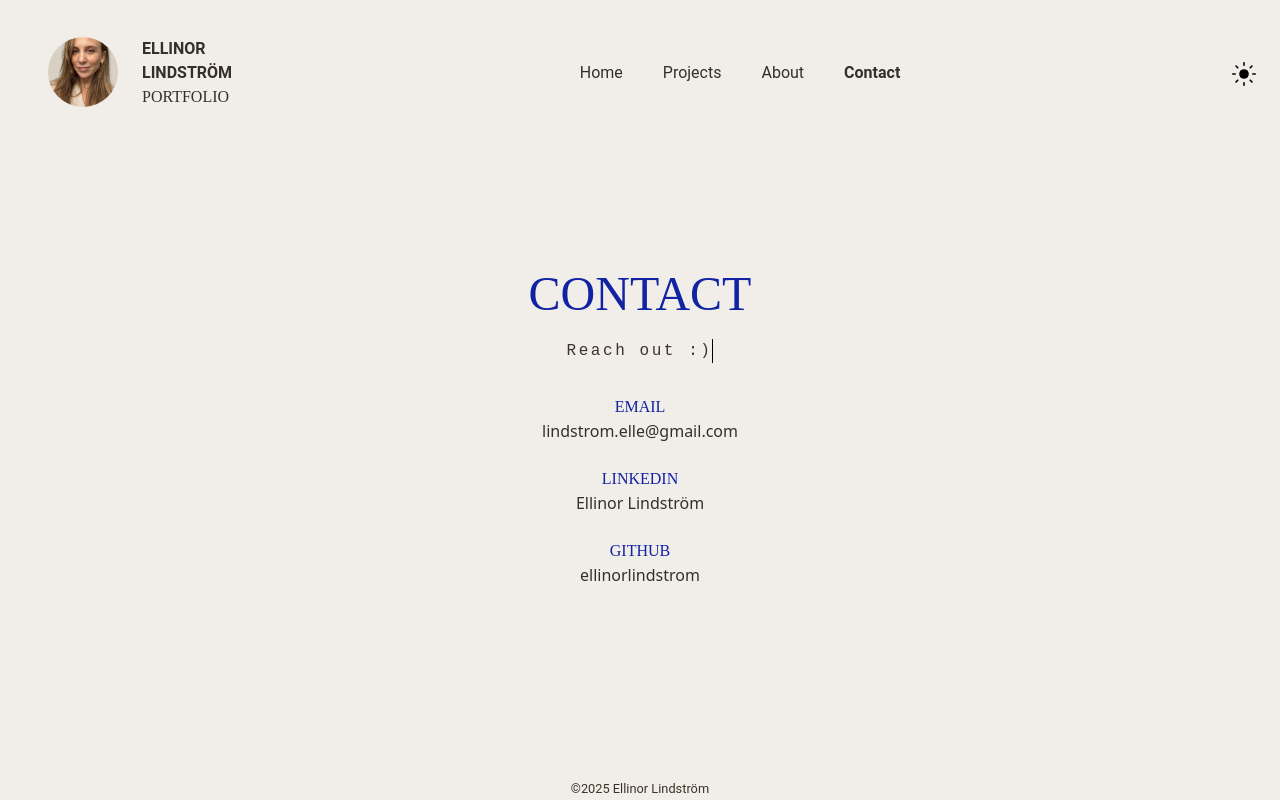
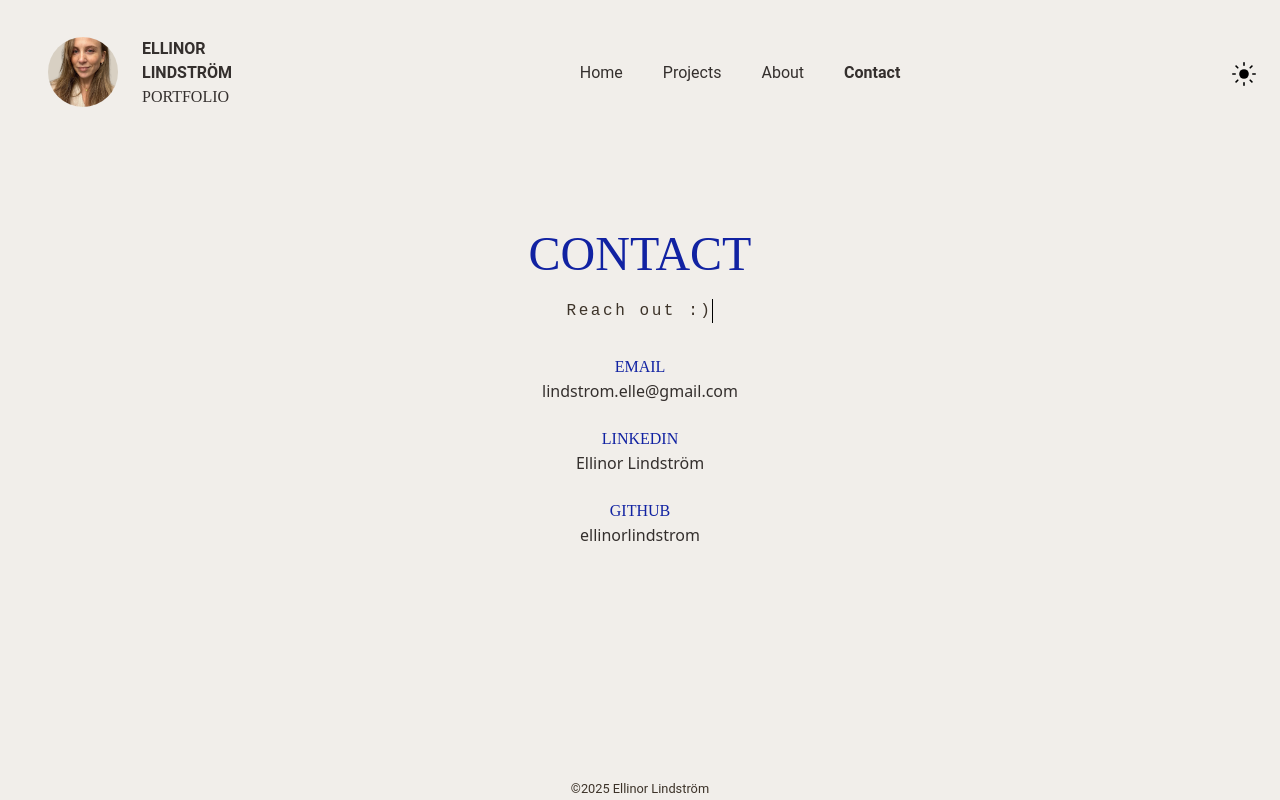
Before and after one commit to ellinorlindstrom/portfolio-24, a React (Vite) app: page /contact in a window 1280 px wide. Built offline with nearby package versions, Linux system fonts and the light colour scheme; a web font is replaced by a local one.

Commit message:
change height of contact page

```diff
--- a/src/scss/ContactPage.scss
+++ b/src/scss/ContactPage.scss
@@ -4,7 +4,7 @@
     flex-direction: column;
     align-items: center;
     justify-content: center;
-    min-height: 70vh;
+    min-height: 60vh;
     overflow: hidden;
   }
 
```
